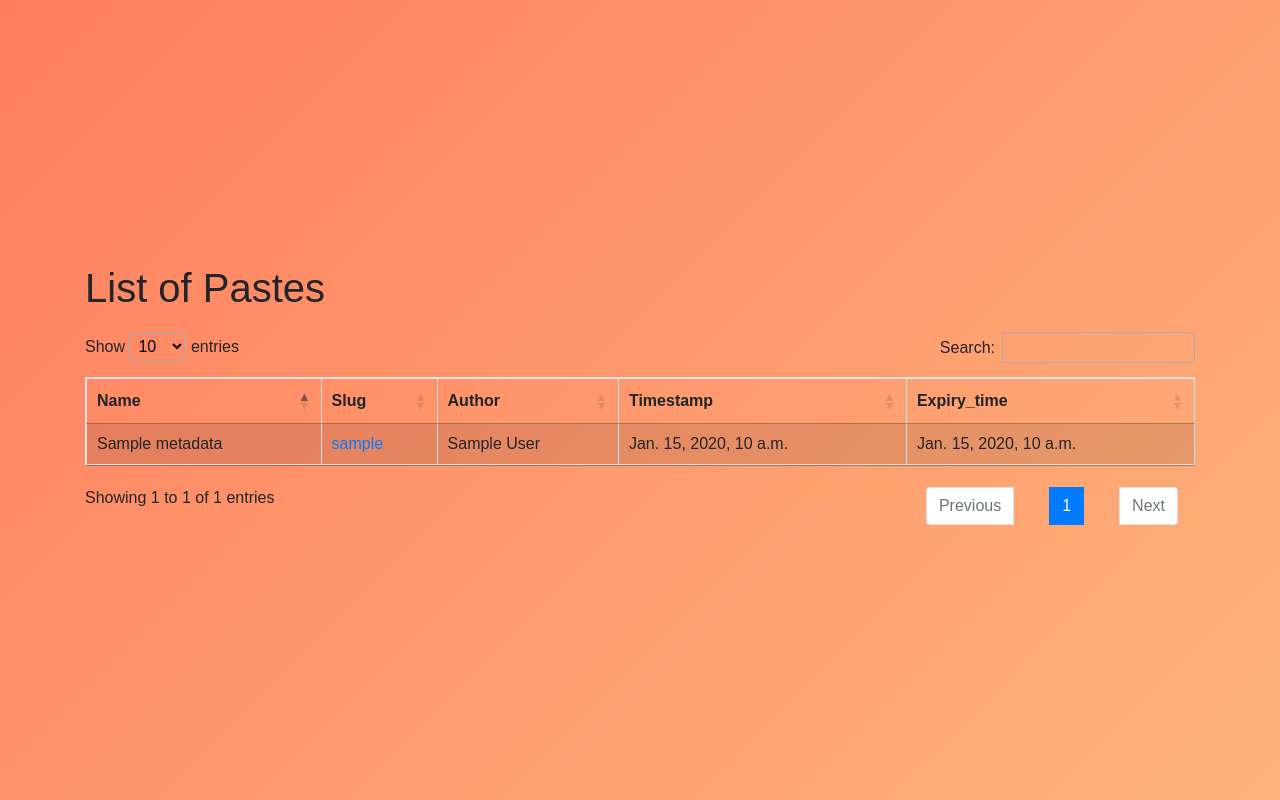
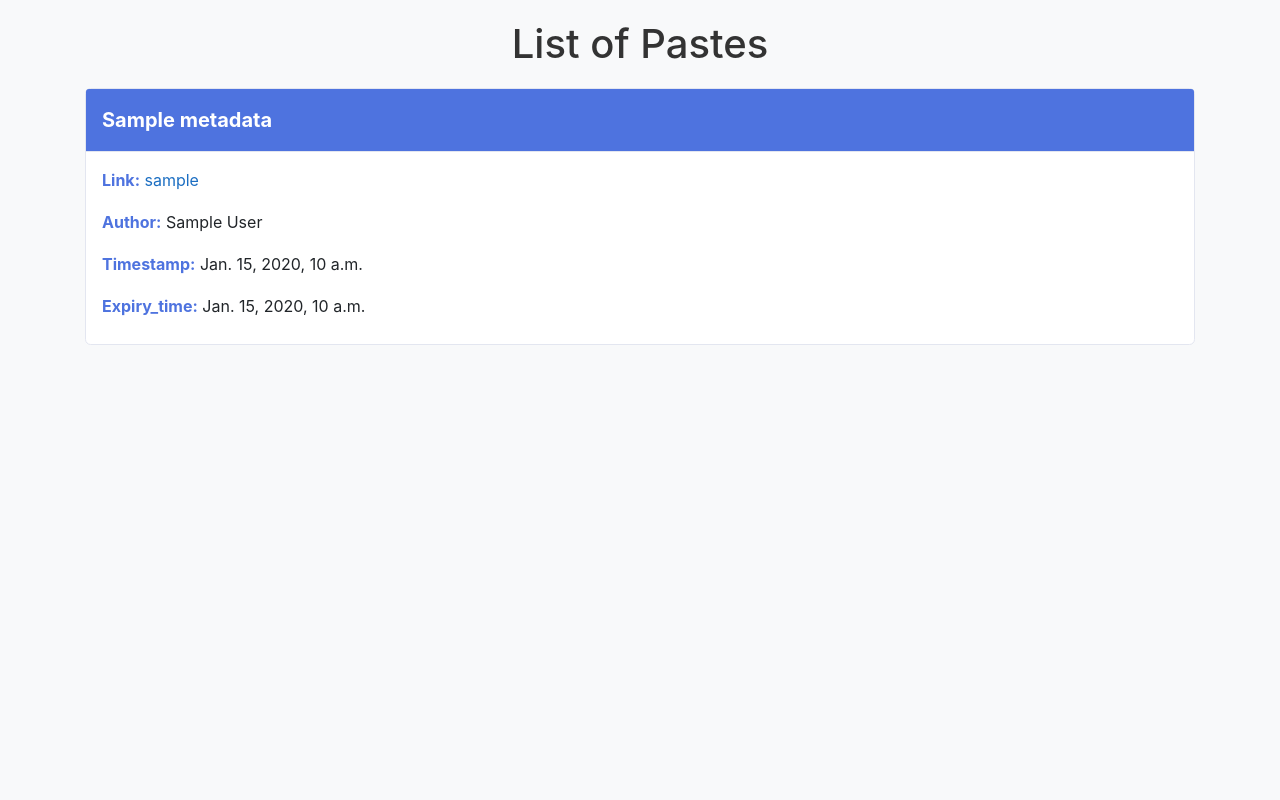
Before and after one commit to zuhoffff/Pastebin-django, a Django app: page /list_pastes in a window 1280 px wide. Run offline with Django 5.2, Linux system fonts and the light colour scheme; tables that the repository leaves empty hold one stand-in row (values such as "Sample post"); some libraries are stand-ins or nearby versions.

Commit message:
replaced chart with good-looking list

```diff
--- a/main_app/pastebin_main_app/templates/base.html
+++ b/main_app/pastebin_main_app/templates/base.html
@@ -6,7 +6,7 @@
     <meta name="viewport" content="width=device-width, initial-scale=1.0">
     <title>{% block title %}My Pastebin{% endblock %}</title>
     {% load static %}
-    <link rel="stylesheet" href="{% static 'base.css' %}">
+    <!-- <link rel="stylesheet" href="{% static 'base.css' %}"> -->
     {% block stylesheets %}
     {% endblock %}
 </head>
--- a/main_app/pastebin_main_app/templates/list_pastes.html
+++ b/main_app/pastebin_main_app/templates/list_pastes.html
@@ -4,21 +4,56 @@
 {% block title %}List of Pastes{% endblock %}
 
 {% block stylesheets %}
-<!-- Include DataTables CSS and JS for better table representation -->
-<!-- Include DataTables CSS for better table styling -->
-<link rel="stylesheet" type="text/css" href="https://cdn.datatables.net/1.10.21/css/jquery.dataTables.min.css">
-<link rel="stylesheet" type="text/css" href="https://cdn.datatables.net/1.10.21/css/dataTables.bootstrap4.min.css">
 <!-- Include Bootstrap CSS for additional styling -->
 <link rel="stylesheet" href="https://maxcdn.bootstrapcdn.com/bootstrap/4.5.2/css/bootstrap.min.css">
 <style>
     body {
         padding: 20px;
+        background-color: #f8f9fa;
     }
     h1 {
         margin-bottom: 20px;
+        font-size: 2.5rem;
+        text-align: center;
+        color: #333;
     }
-    table.dataTable {
-        width: 100% !important;
+    .card {
+        margin-bottom: 20px;
+        border: 1px solid #e3e6f0;
+        border-radius: 0.35rem;
+        transition: transform 0.2s, box-shadow 0.2s;
+    }
+    .card:hover {
+        transform: translateY(-5px);
+        box-shadow: 0 0.4rem 1.75rem 0 rgba(58, 59, 69, 0.15);
+    }
+    .card-header {
+        background-color: #4e73df;
+        color: #fff;
+        font-weight: bold;
+        padding: 1rem;
+        border-bottom: 1px solid #e3e6f0;
+        font-size: 1.25rem;
+    }
+    .card-body {
+        padding: 1rem;
+        display: flex;
+        flex-direction: column;
+        gap: 0.5rem;
+    }
+    .field {
+        margin-bottom: 10px;
+    }
+    .field-name {
+        font-weight: bold;
+        color: #4e73df;
+    }
+    .link {
+        color: #1b6ec2;
+        text-decoration: none;
+    }
+    .link:hover {
+        text-decoration: underline;
     }
 </style>
 {% endblock %}
@@ -26,53 +61,35 @@
 {% block content %}
 <div class="container">
     <h1>List of Pastes</h1>
-    <table id="metadata-table" class="table table-striped table-bordered display" style="width:100%">
-        <thead>
-            <tr>
-                {% for field in fields %}
-                    <th>{{ field|capfirst }}</th>
+    <div class="row">
+        {% for metadata in metadatas %}
+        <div class="col-md-12">
+            <div class="card">
+                <div class="card-header">
+                    {% for key, value in metadata.items %}
+                        {% if key == "name" %}
+                            {{ value }}
+                        {% endif %}
                     {% endfor %}
-            </tr>
-        </thead>
-        <tbody>
-            <!-- TODO: add hyperlink to navigate to each paste -->
-            <!-- TODO: mark pastes as public and protected -->
-            {% for metadata in metadatas %}
-            <tr>
+                </div>
+                <div class="card-body">
                     {% for key, value in metadata.items %}
                         {% if key == "slug" %}
-                        <td>
-                            <a href="{% url 'check_protection' value %}">{{value}}</a>
-                        </td>
-                    {%else%}
-                        <td>{{ value }}</td>
+                        <div class="field">
+                            <span class="field-name">Link:</span>
+                            <a class="link" href="{% url 'check_protection' value %}">{{ value }}</a>
+                        </div>
+                        {% elif key != "name" %}
+                        <div class="field">
+                            <span class="field-name">{{ key|capfirst }}:</span>
+                            <span>{{ value }}</span>
+                        </div>
                         {% endif %}
                     {% endfor %}
-            </tr>
+                </div>
+            </div>
+        </div>
         {% endfor %}
-        </tbody>
-    </table>
     </div>
-<!-- Include jQuery -->
-<script src="https://code.jquery.com/jquery-3.5.1.js"></script>
-<!-- Include DataTables JS -->
-<script type="text/javascript" charset="utf8" src="https://cdn.datatables.net/1.10.21/js/jquery.dataTables.min.js"></script>
-<script type="text/javascript" charset="utf8" src="https://cdn.datatables.net/1.10.21/js/dataTables.bootstrap4.min.js"></script>
-<!-- Initialize DataTables -->
-<script>
-    $(document).ready(function() {
-        $('#metadata-table').DataTable({
-            "paging": true,
-            "lengthChange": true,
-            "searching": true,
-            "ordering": true,
-            "info": true,
-            "autoWidth": false,
-            "responsive": true,
-            "columnDefs": [
-                { "orderable": true, "targets": "_all" }
-            ]
-        });
-    });
-</script>
+</div>
 {% endblock %}
```
Lines whose indentation alone changed are shown as unchanged.
